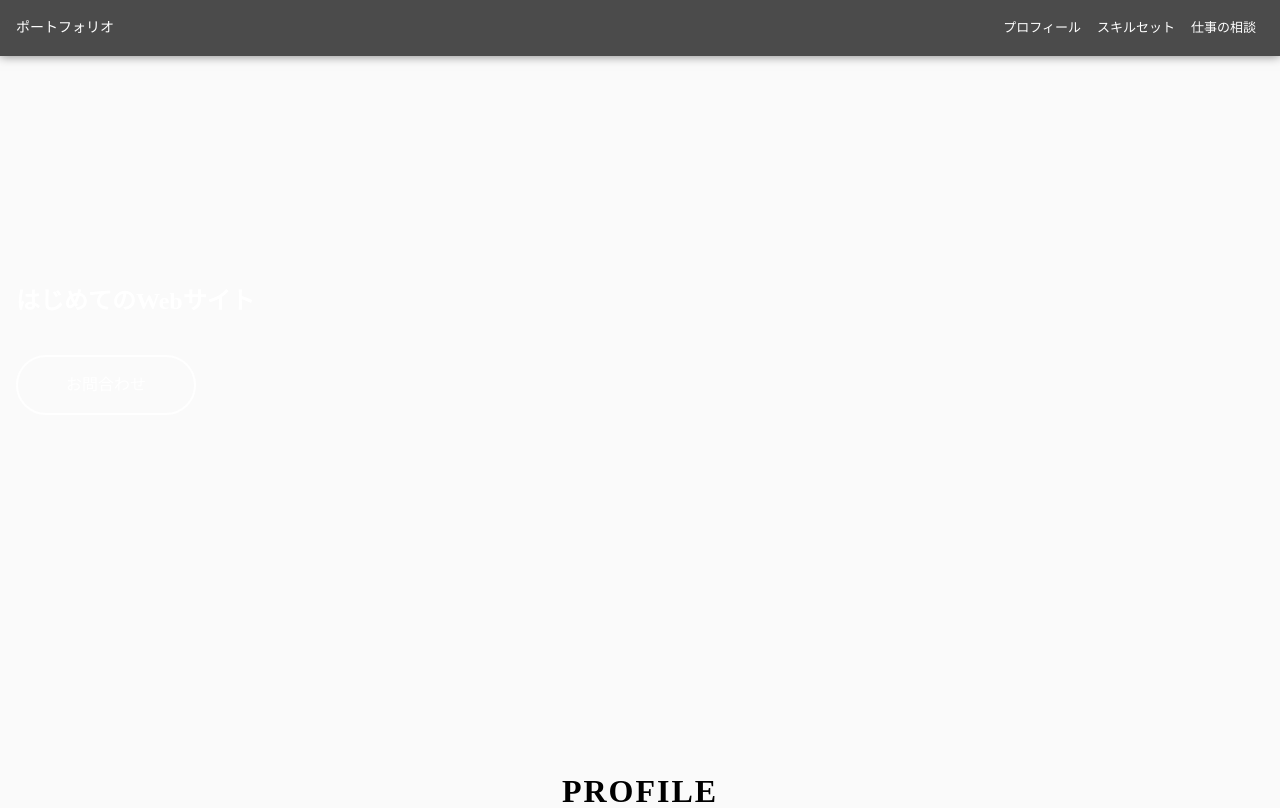
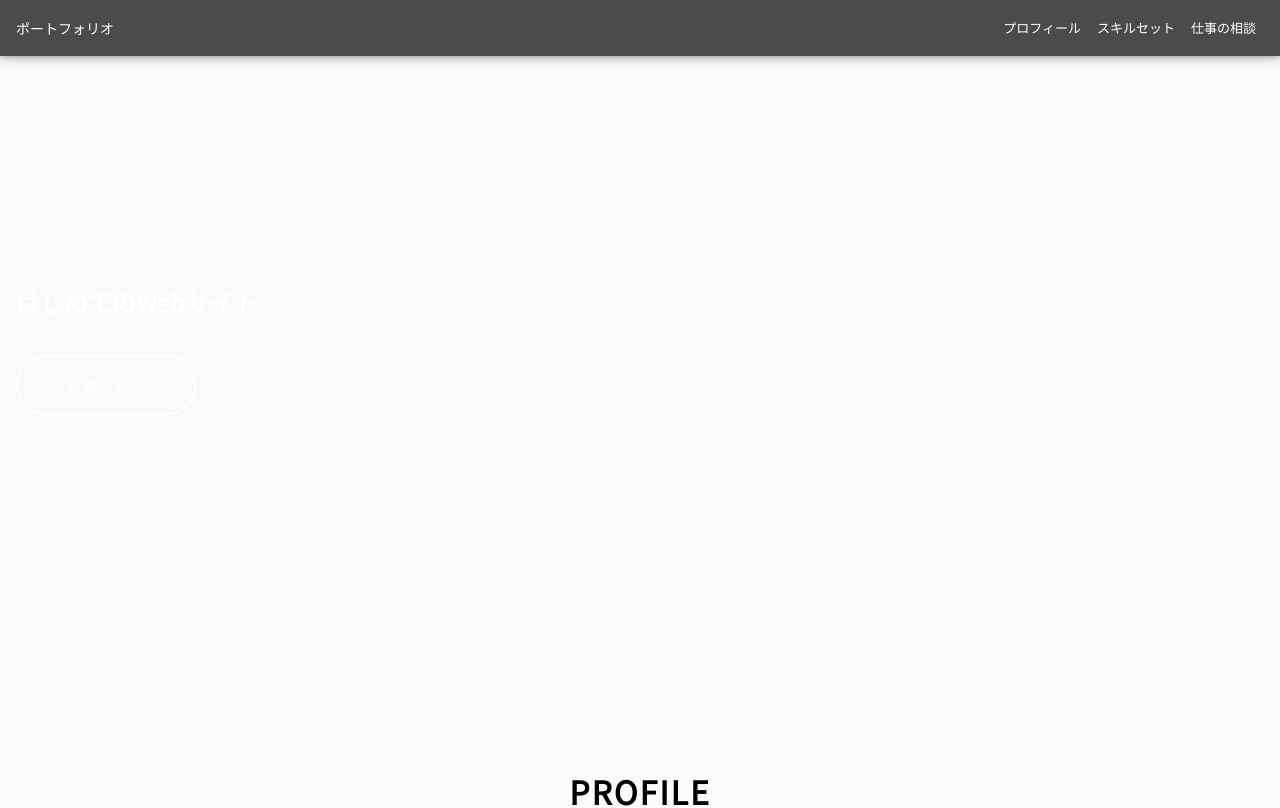
Before and after one commit to AkaneYamaguchi1107/portfolio, a plain HTML site: page index.html in a window 1280 px wide. Shown: the top 808 px of the page. Drawn offline with Linux system fonts and the light colour scheme.

Commit message:
フォント変更

```diff
--- a/index.html
+++ b/index.html
@@ -23,6 +23,7 @@
   <link rel="mask-icon" href="/safari-pinned-tab.svg" color="#5bbad5">
   <meta name="msapplication-TileColor" content="#da532c">
   <meta name="theme-color" content="#ffffff">
+  <link href="https://fonts.googleapis.com/css?family=Noto+Sans+JP" rel="stylesheet">
   <link href="/style.css" rel="stylesheet" type="text/css">
 </head>
 
--- a/style.css
+++ b/style.css
@@ -10,6 +10,7 @@ img {
   vertical-align: bottom;
 }
 body{
+  font-family: "Noto Sans JP";
   background: #fafafa;
 }
 a {
```
